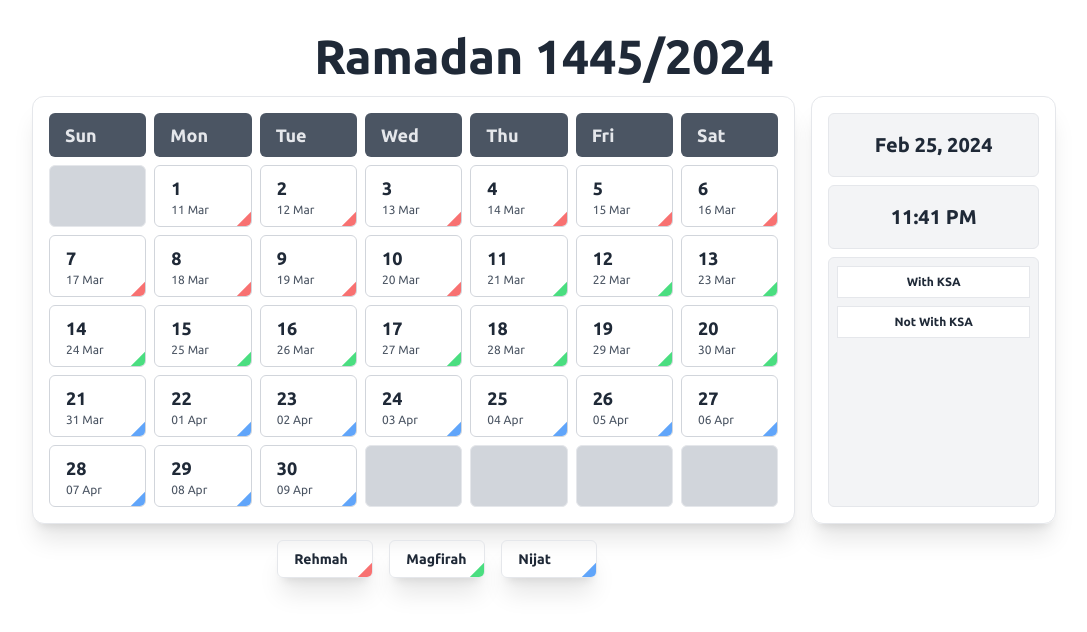
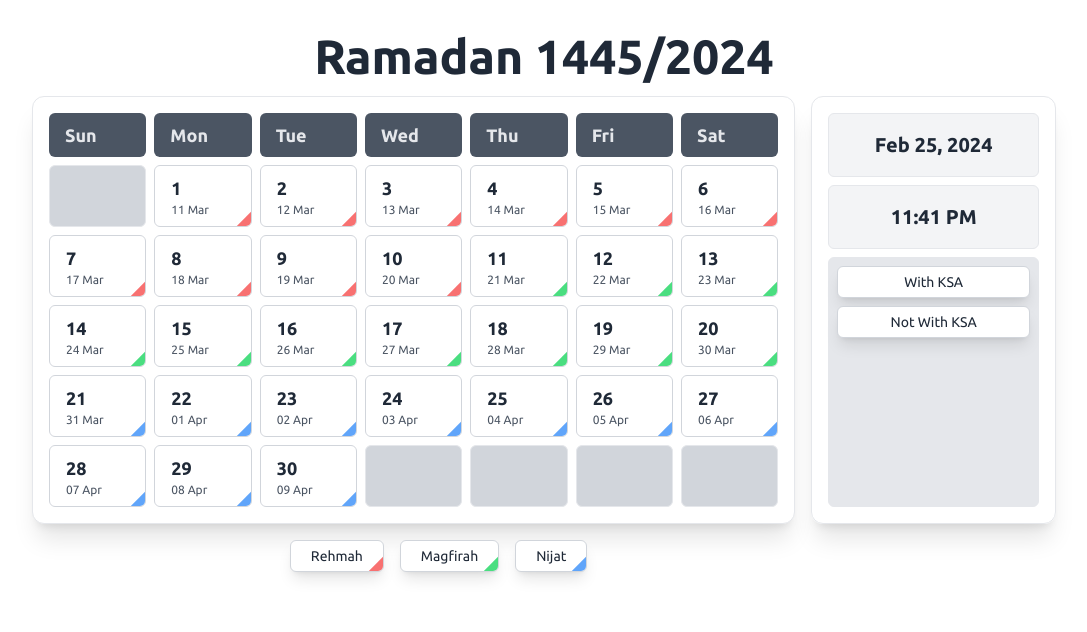
Before and after one commit to zainsci/ramadan-2024, a React (Vite) app: page / in a window 1280 px wide. Shown: the top 632 px of the page, without its empty margins (96-1183 px from the left). Built offline with nearby package versions, Linux system fonts and the light colour scheme; a web font is replaced by a local one.

Commit message:
fix(app): minor changes

```diff
--- a/package.json
+++ b/package.json
@@ -12,6 +12,7 @@
   "dependencies": {
     "@headlessui/react": "^1.7.18",
     "@material-design-icons/svg": "^0.14.13",
+    "clsx": "^2.1.0",
     "framer-motion": "^11.0.8",
     "localforage": "^1.10.0",
     "match-sorter": "^6.3.4",
--- a/src/components/ashra.tsx
+++ b/src/components/ashra.tsx
@@ -1,5 +1,6 @@
 import { useState } from "react"
 import { AnimatePresence, motion } from "framer-motion"
+import Button from "./button"
 
 const ashra = [
 	{ name: "Rehmah", color: "bg-red-400" },
@@ -79,9 +80,9 @@ export default function AshraInfo() {
 			</AnimatePresence>
 
 			{ashra.map((ashra) => (
-				<button
+				<Button
 					key={ashra.name}
-					className="flex flex-col justify-start items-start w-24 text-sm font-bold px-4 py-2 rounded-md border border-gray-200 relative overflow-hidden shadow-xl hover:bg-gray-100 active:translate-y-0.5"
+					className="relative overflow-hidden"
 					onClick={() =>
 						showAshraInfo(ASHRA[ashra.name.toUpperCase() as keyof typeof ASHRA])
 					}
@@ -90,7 +91,7 @@ export default function AshraInfo() {
 					<span
 						className={`w-5 h-5 rotate-45 absolute right-0 bottom-0 translate-x-1/2 translate-y-1/2 ${ashra.color} z-20`}
 					></span>
-				</button>
+				</Button>
 			))}
 		</>
 	)
--- a/src/components/calender.tsx
+++ b/src/components/calender.tsx
@@ -2,6 +2,7 @@ import { useState } from "react"
 
 import DateTime from "./datetime"
 import AshraInfo from "./ashra"
+import Button from "./button"
 
 const days = ["Sun", "Mon", "Tue", "Wed", "Thu", "Fri", "Sat"]
 
@@ -115,19 +116,19 @@ export default function Calender() {
 						</div>
 						<div className="w-80 flex flex-col border border-gray-200 rounded-xl p-4 space-y-2 shadow-xl">
 							<DateTime />
-							<div className="bg-gray-100 border border-gray-200 flex-1 rounded-md space-y-2 p-2">
-								<button
-									className="w-full h-8 bg-white border border-gray-200 text-xs font-bold hover:bg-gray-100"
+							<div className="bg-gray-200 border border-gray-200 flex-1 rounded-md space-y-2 p-2">
+								<Button
+									className="w-full"
 									onClick={() => setWithKSA(KSA.withKSA)}
 								>
 									With KSA
-								</button>
-								<button
-									className="w-full h-8 bg-white border border-gray-200 text-xs font-bold hover:bg-gray-100"
+								</Button>
+								<Button
+									className="w-full"
 									onClick={() => setWithKSA(KSA.notWithKSA)}
 								>
 									Not With KSA
-								</button>
+								</Button>
 							</div>
 						</div>
 					</div>
```
Also changed, not shown: 1 other file (tests, documents, lock files or other folders).
